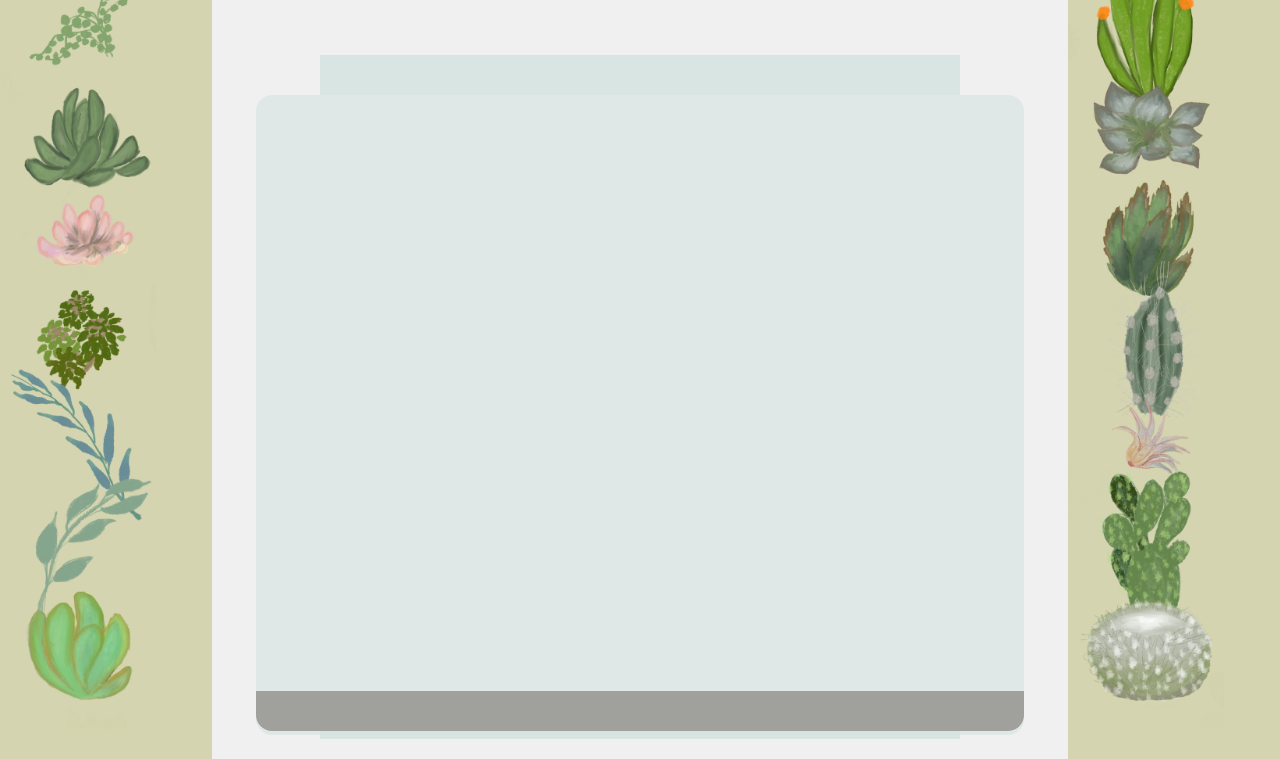
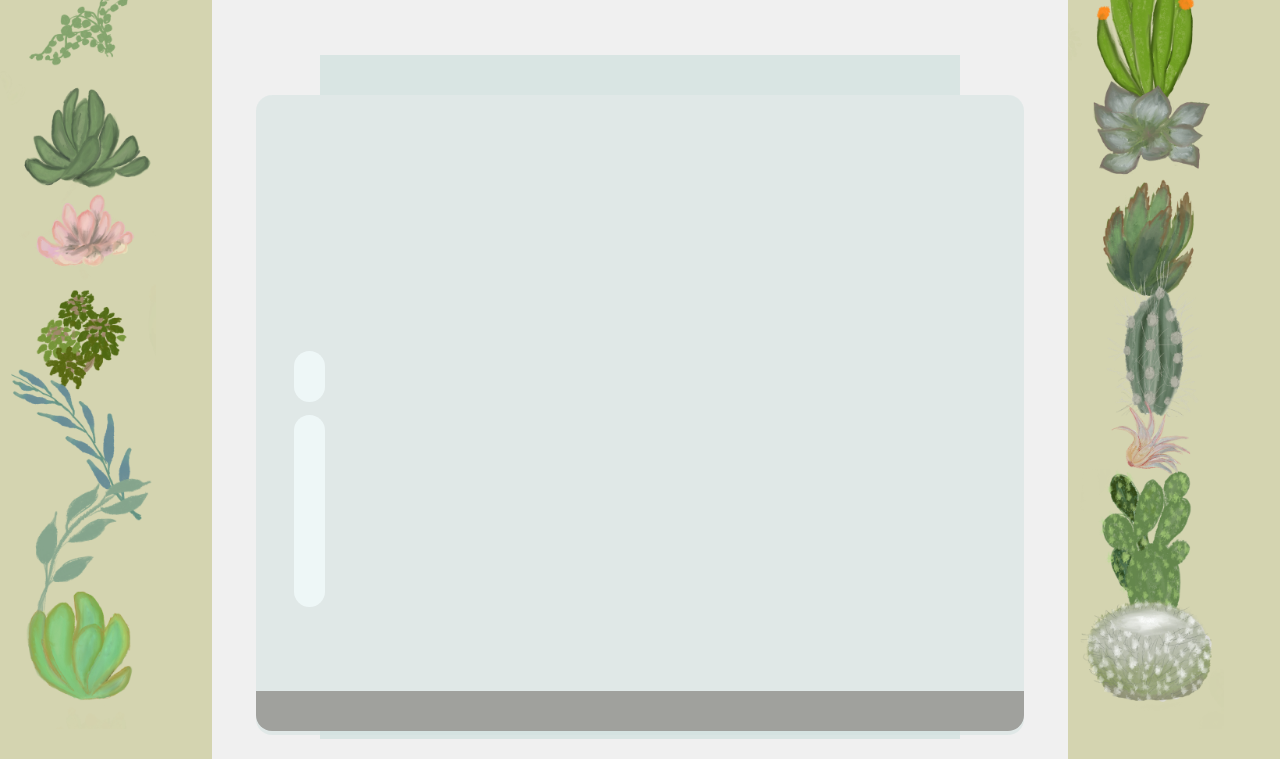
Before and after one commit to MigueCha/Terrarium, a plain HTML site: page index.html in a window 1280 px wide. Shown: the part 61-820 px from the top of the page. Drawn offline with Linux system fonts and the light colour scheme; a web font is replaced by a local one.

Commit message:
✨ FEAT: Glossy Finish Styles With Glossy Styles

```diff
--- a/style.css
+++ b/style.css
@@ -1,12 +1,15 @@
 @import url('https://fonts.googleapis.com/css2?family=Braah+One&family=Ubuntu:ital,wght@0,700;1,400&display=swap');
+
 body {
   font-family: 'Braah One', sans-serif;
   background-color: #F0F0F0;
 }
+
 h1 {
   color: #0A6847;
 	text-align: center;
 }
+
 .container {
   background-color: #d4d4b0;
   width: 15%;
@@ -15,23 +18,28 @@ h1 {
   height: 100%;
   padding: 10px;
 }
+
 #left-container {
   left: 0px;
 }
+
 #right-container {
   right: 0px;
 }
+
 .plant-holder {
 	position: relative;
 	height: 13%;
 	left: -10px;
 }
+
 .plant {
 	position: absolute;
 	max-width: 150%;
 	max-height: 150%;
 	z-index: 2;
 }
+
 .jar-walls {
 	height: 80%;
 	width: 60%;
@@ -43,6 +51,7 @@ h1 {
 	opacity: 0.5;
 	z-index: 1;
 }
+
 .jar-top {
 	width: 50%;
 	height: 5%;
@@ -53,6 +62,7 @@ h1 {
 	opacity: 0.7;
 	z-index: 1;
 }
+
 .jar-bottom {
 	width: 50%;
 	height: 1%;
@@ -62,6 +72,7 @@ h1 {
 	left: 25%;
 	opacity: 0.7;
 }
+
 .dirt {
 	width: 60%;
 	height: 5%;
@@ -73,3 +84,23 @@ h1 {
 	opacity: 0.7;
 	z-index: -1;
 }
+.jar-glossy-long {
+  background-color: #eefeff;
+  position: absolute;
+  border-radius: 20px;
+  height: 30%;
+  width: 4%;
+  top: 50%;
+  left: 5%;
+  z-index: -1;
+}
+.jar-glossy-short {
+  background-color: #eefeff;
+  position: absolute;
+  border-radius: 20px;
+  height: 8%;
+  width: 4%;
+  top: 40%;
+  left: 5%;
+  z-index: -1;
+}
```
